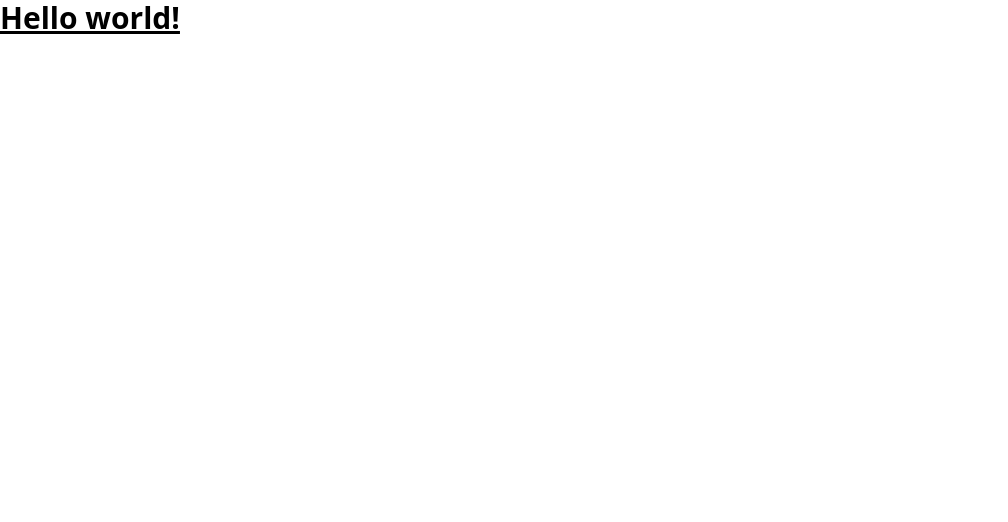
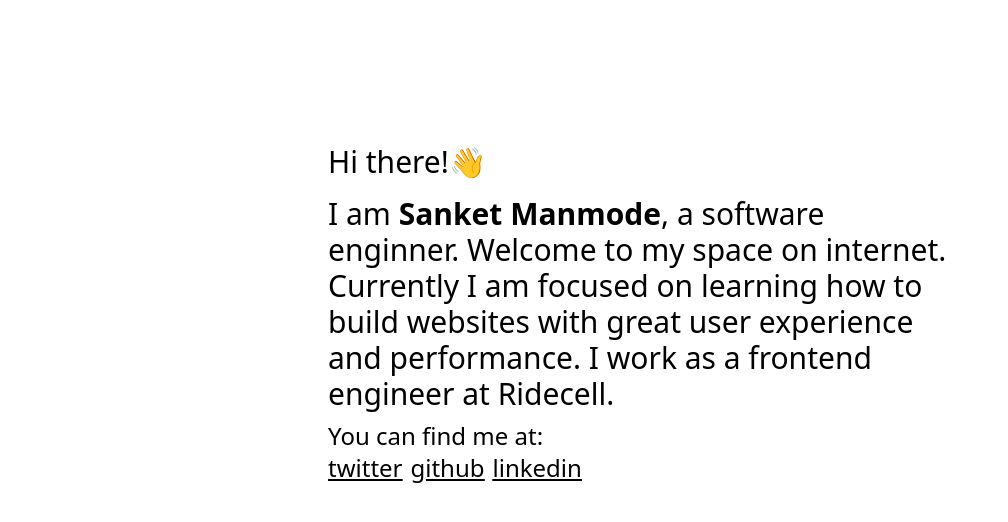
Before and after one commit to manmodesanket/website, a Next.js app: page / in a window 1280 px wide. Shown: the top 522 px of the page, without its empty margins (0-1008 px from the left). Built offline with nearby package versions, Linux system fonts and the light colour scheme.

Commit message:
feat: basic intro added

```diff
--- /dev/null
+++ b/src/Layout/Layout.tsx
@@ -0,0 +1,7 @@
+import React from "react"
+
+const Layout: React.FC<{children: React.ReactNode}> = ({children}) => {
+    return (<div className="md:w-3/4 lg:w-1/2 p-2 mx-auto">{children}</div>)
+}
+
+export default Layout;
--- /dev/null
+++ b/src/components/Intro.ts
@@ -0,0 +1 @@
+export {default as Intro} from "./Intro/Intro"
--- /dev/null
+++ b/src/components/Intro/Intro.tsx
@@ -0,0 +1,38 @@
+import React from "react";
+import Layout from "../../Layout/Layout";
+
+const Intro: React.FC<{}> = () => {
+  const socials: any = {
+    twitter: "https://twitter.com/_manmodesanket",
+    github: "https://github.com/manmodesanket",
+    linkedin: "https://www.linkedin.com/in/manmodesanket/",
+  };
+
+  return (
+    <Layout>
+      <main className="min-h-screen flex flex-col justify-and py-16 md:py-32">
+        <h1 className="text-3xl py-2">Hi there!👋</h1>
+        <h2 className="text-3xl py-2">
+          I am <span className="font-bold">Sanket Manmode</span>, a software
+          enginner. Welcome to my space on internet. Currently I am focused on
+          learning how to build websites with great user experience and
+          performance. I work as a frontend engineer at Ridecell.
+        </h2>
+        <section className="text-2xl">
+          <p>You can find me at:</p>
+          <ul className="flex space-x-2">
+            {Object.keys(socials).map((item) => (
+              <li key={`${item}_link`} className="underline">
+                <a target="_blank" rel="noreferrer" href={socials[item]}>
+                  {item}
+                </a>
+              </li>
+            ))}
+          </ul>
+        </section>
+      </main>
+    </Layout>
+  );
+};
+
+export default Intro;
--- a/src/pages/index.tsx
+++ b/src/pages/index.tsx
@@ -1,16 +1,16 @@
 import type { NextPage } from "next";
 import Head from "next/head";
-import Image from "next/image";
+import { Intro } from "../components/Intro";
 
 const Home: NextPage = () => {
   return (
     <div>
       <Head>
-        <title>Create Next App</title>
+        <title>manmodesanket</title>
         <meta name="description" content="Generated by create next app" />
         <link rel="icon" href="/favicon.ico" />
       </Head>
-      <h1 className="text-3xl font-bold underline">Hello world!</h1>
+      <Intro />
     </div>
   );
 };
```
Also changed, not shown: 1 other file (tests, documents, lock files or other folders).
